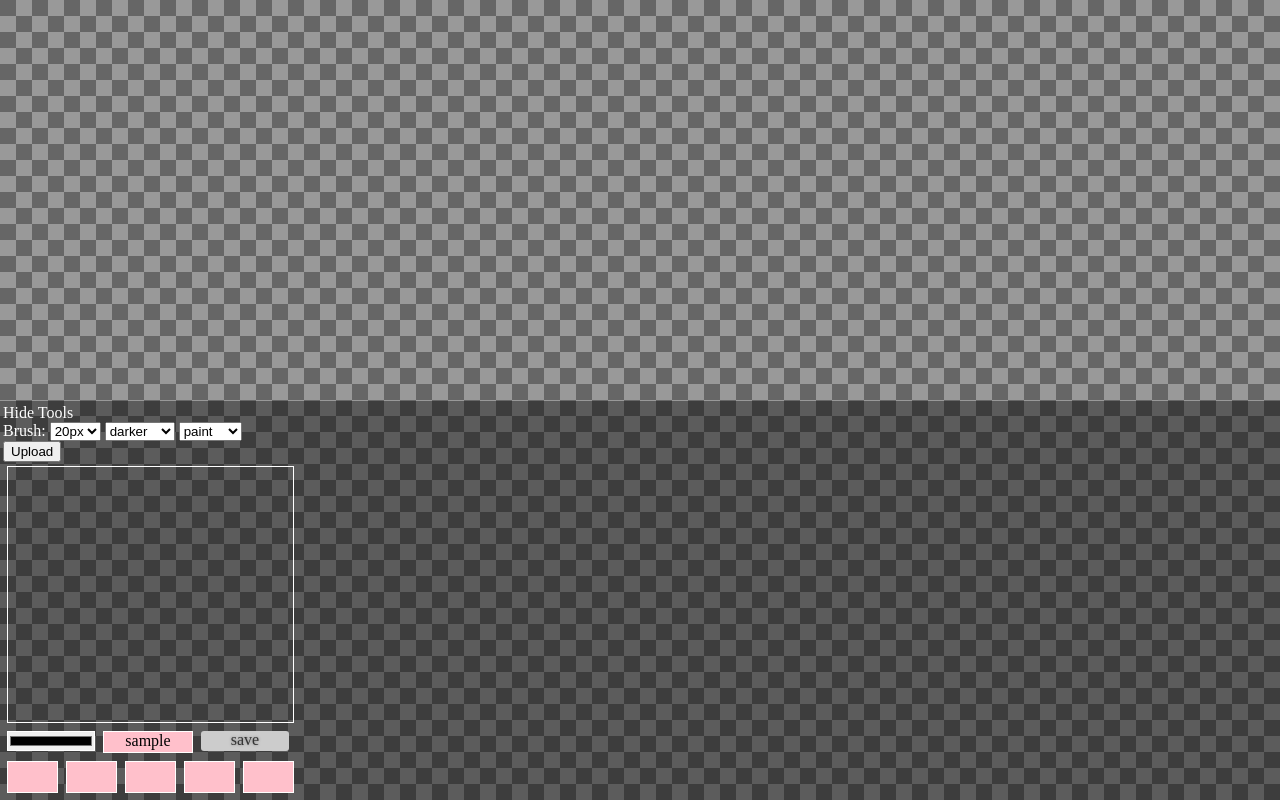
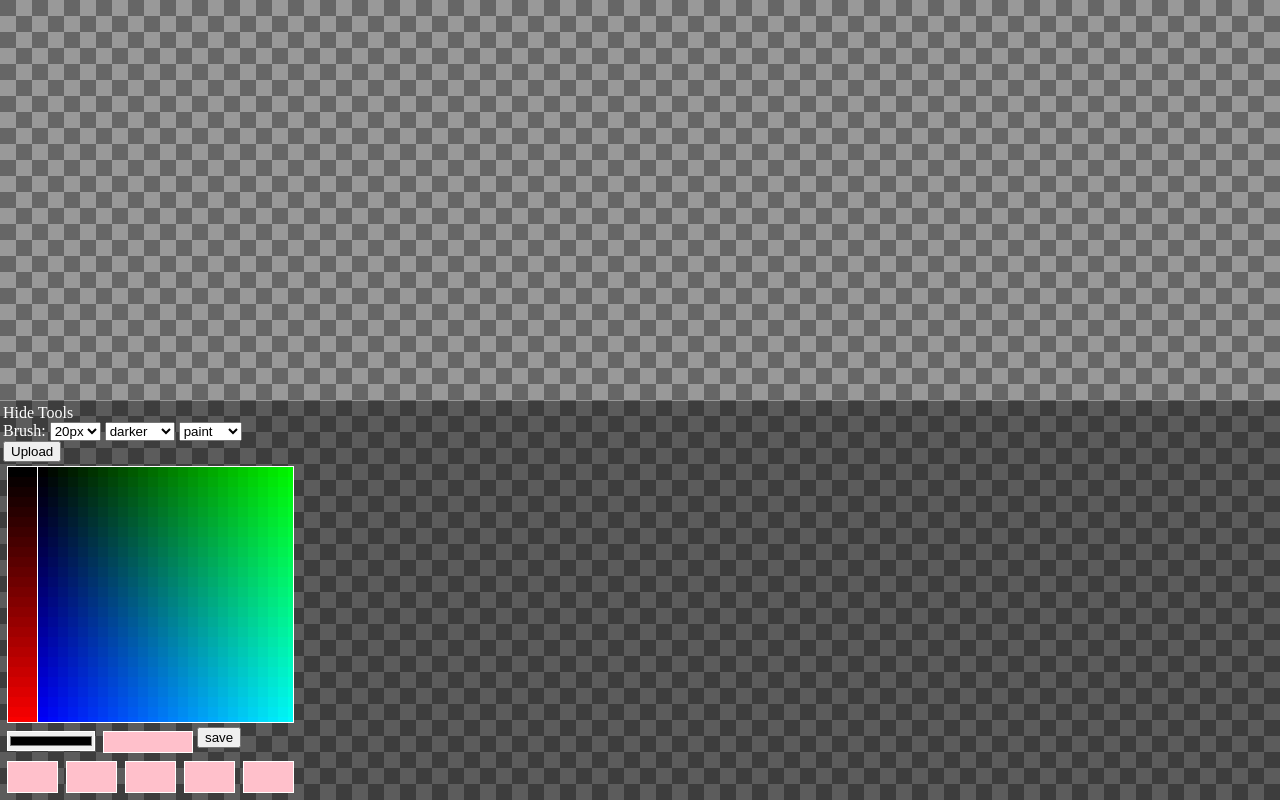
Before and after one commit to gerardpaapu/Painter, a plain HTML site: page index.html in a window 1280 px wide. Both pictures are taken after a click on the link "Show Tools". Drawn offline with Linux system fonts and the light colour scheme.

Commit message:
massive changes

```diff
--- a/colorpicker.js
+++ b/colorpicker.js
@@ -1,25 +1,31 @@
-var ColorPicker;
-
-ColorPicker  = function (options){
-    options = options || {};
-    this.width = options.width;
-    this.height = options.height;
+var ColorPicker = function (options){
+    $.extend(this, options);
+    this.palette = $.array(this.palette);
     this.createElements();
     this.setupEvents();
-    this.x = this.y = this.z = 0;
 };
 ColorPicker.prototype = {
-    'createElements': function (){
-        this.container = $.element('div', {'class': colorpicker});
-        this.zPicker = $.element('canvas', {width: 20, height: 255});
-        this.xyPicker = $.element('canvas', {width: 255, height: 255});
+    x: 0, y: 0, z: 0,
+
+    zPickerWidth: 29,
+
+    // size sets the height of the zPicker and the height and width of the xyPicker
+    size: 255,
+
+    // draws the picking regions in increments of `step` (to save performance)
+    step: 10,
+
+    palette: ["#000000", "#0000FF","#00FF00","#FF0000", "#FFFF00"],
+
+    createElements: function (){
+        this.container = $.element('div', {'class': "colorpicker"});
+        this.zPicker = $.element('canvas', {width: this.zPickerWidth, height: this.size});
+        this.xyPicker = $.element('canvas', {width: this.size, height: this.size});
         this.input = $.element('input', {type: "color", value: "#000000"});
         this.sample = $.element('div', {'class': "sample"});
         this.saveButton = $.element('input', {type: "button", value: 'save'});
         this.paletteSwatches = this.palette.map(function (color){
-            var item = $.element("li", {'class': "swatch"});
-            $.inject(item, list);
-            return item;
+            return $.element("li", {'class': "swatch"});
         });
 
         var list = $.element('ul', {'class': "palette"});
@@ -35,18 +41,92 @@ ColorPicker.prototype = {
         this.drawZPicker();
     },
 
+    setupEvents: function (){
+        var picker = this;
+
+        $.gesture({
+            element: this.zPicker,
+
+            move: function (event, point){
+                event.preventDefault();
+                picker.z = point.y;
+                picker.drawXYPicker();
+            }
+        });
+
+        $.gesture({
+            element: this.xyPicker,
+
+            move: function (event, point){
+                event.preventDefault();
+                picker.x = point.x;
+                picker.y = point.y;
+                picker.updateSample();
+            },
+
+            end: function (event, point){
+                picker.setInputValue();
+                picker.fireChange();
+            }
+        });
+    },
+
+    updateSample: function (){
+        this.sample.setAttribute('style', "background: " + this.color(this.x, this.y, this.z));
+    },
+
+    setInputValue: function (){
+       this.input.setAttribute('value', this.getHexValue());
+    },
+
+    getHexValue: function (){
+        function pad(str, padding, length){
+            var i = length - str.length;
+            while (i--){
+                str = padding + str;
+            }
+            return str;
+        }
+
+        function limit(n, min, max){
+            return Math.max(Math.min(n, max), min);
+        }
+
+        function hexComponent(n){
+            n = ~~limit(n, 0, 255);
+            return pad(n.toString(16), '0', 2).toUpperCase();
+        }
+
+        var scale = 255 / this.size,
+            components = [
+                hexComponent(this.z),
+                hexComponent(this.x),
+                hexComponent(this.y)
+            ];
+
+        return "#" + components.join('');
+    },
+
     drawZPicker: function (){
-        var ctx = this.zPicker.getContext('2d');
-        var step = this.step, size = this.size, x, y, z;
+        var ctx = this.zPicker.getContext('2d'),
+            width = this.zPickerWidth,
+            step = this.step,
+            size = this.size,
+            x, y, z;
+
         for (x = y = z = 0; z < size; z += step){
-            ctx.fillStyle = this.color(0, 0, z);
+            ctx.fillStyle = this.color(x, y, z);
             ctx.fillRect(0, z, width, z + step);
         }
     },
 
     drawXYPicker: function (){
-        var ctx = this.xyPicker.getContext('2d');
-        var step = this.step, size = this.size, z = this.z, x, y;
+        var ctx = this.xyPicker.getContext('2d'),
+            step = this.step,
+            size = this.size,
+            z = this.z,
+            x, y;
+
         for (x = 0; x < size; x += step){
             for (y = 0; y < size; y += step){
                 ctx.fillStyle = this.color(x, y, z);
@@ -56,12 +136,12 @@ ColorPicker.prototype = {
     },
 
     color: function (x, y, z){
-        var scale = 255/this.size;
-        var components = [
-            ~~(scale * x),
-            ~~(scale*y),
-            ~~(scale*z)
-        ];
+        var scale = 255 / this.size,
+            components = [
+                ~~(scale * z),
+                ~~(scale * x),
+                ~~(scale * y)
+            ];
 
         return 'rgb(' + components.join(', ') + ')';
     },
--- a/index.html
+++ b/index.html
@@ -47,19 +47,6 @@
                     <div id="FileControls">
                         <input type="button" id="Upload" value="Upload" />
                     </div>
-
-                    <div id="ColorPicker">
-                        <div class="canvasWrapper">
-                            <canvas class="pickRed" width="30" height="255"></canvas>
-                            <canvas class="pickGreenBlue" width="255" height="255"></canvas>
-                        </div>
-                        <input type="color" id="RGBValue" value="#000000">
-                        <div class="sample">sample</div>
-                        <a href="#save" class="saveToPalette button">save</a>
-                        <ul class="palette">
-                            <li>1</li> <li>2</li> <li>3</li> <li>4</li> <li>5</li>
-                        </ul>
-                    </div>
                 </div>
             </div>
 
--- a/lib.js
+++ b/lib.js
@@ -36,7 +36,9 @@ var $ = (function (){
     $.array = function (ls){
         if (typeof(ls.item) === "function" && typeof(ls.length) === "number") {
             var out = [], len = ls.length, i = 0;
-            for (; i < ls.length; i++) out.push(ls.item(i));
+            for (; i < len; i++){
+                out.push(ls.item(i));
+            }
             return out;
         }
 
@@ -47,10 +49,13 @@ var $ = (function (){
         var wrapper = $.globals.wrapper;
 
         function resize(){
-            if (wrapper) wrapper.setAttribute('style',
-                'width: ' + window.innerWidth + 'px; ' +
-                'height: ' + window.innerHeight +'px;'
+            if (wrapper){
+                wrapper.setAttribute(
+                    'style',
+                    ('width: ' + window.innerWidth + 'px; ' +
+                     'height: ' + window.innerHeight +'px;')
                 );
+            }
         }
 
         resize();
@@ -63,8 +68,10 @@ var $ = (function (){
     };
 
     $.element = function (name, attr){
-        var el = document.createElement(name), value;
-        for (var key in attr) if (attr.hasOwnProperty(key)) {
+        var el = document.createElement(name), key, value;
+
+        for (key in attr) {
+            if (attr.hasOwnProperty(key)) {
                 value = attr[key];
                 if (key === 'html') {
                     el.innerHTML = value;
@@ -72,17 +79,42 @@ var $ = (function (){
                     el.setAttribute(key, value);
                 }
             }
+        }
 
         return el;
+    };
+
+    $.sendPost = function (options){
+        function callback(){
+            var complete = options.onComplete,
+            success = options.onSuccess,
+            fail = options.onFail;
+
+            if (req.readyState == 4) {
+                if (complete) {
+                    complete.call(req);
                 }
 
-    $.sendPost = function (options){
-        var req = new XMLHttpRequest,
+                if (req.status == 200) {
+                    if (success) {
+                        success.call(req);
+                    }
+                } else {
+                    if (fail) {
+                        fail.call(req);
+                    }
+                }
+            }
+        }
+
+        var req = new XMLHttpRequest(),
             data = options.data || {},
             parameters = [];
 
-        for (var key in data) if (data.hasOwnProperty(key)){
+        for (var key in data){
+            if (data.hasOwnProperty(key)){
                 parameters.push(key + "=" + encodeURIComponent(data[key]));
+            }
         }
 
         parameters = parameters.join("&");
@@ -91,24 +123,7 @@ var $ = (function (){
         req.open("POST", options.url, true);
         req.setRequestHeader("Content-type", "application/x-www-form-urlencoded");
         req.send(parameters);
-
-        function callback(){
-            var complete = options.onComplete,
-                success = options.onSuccess,
-                fail = options.onFail;
-
-            if (req.readyState == 4) {
-                if (complete) complete.call(req);
-
-                if (req.status == 200) {
-                    if (success) success.call(req);
-                } else {
-                    if (fail) fail.call(req);
-                }
-            }
-        }
-    }
-
+    };
 
     $.getPoint = function (event, element){
         var offset = $.getClientPosition(element);
@@ -126,11 +141,9 @@ var $ = (function (){
                 y: event.clientY - offset.y
             };
         }
-    }
+    };
 
     $.getClientPosition = function (element){
-        return getPosition(element);
-
         function getPosition(element){
             var offset = {x: element.offsetLeft, y: element.offsetTop};
 
@@ -144,6 +157,8 @@ var $ = (function (){
                 'y': pointA.y + pointB.y
             };
         }
+
+        return getPosition(element);
     };
 
     $.inject = function (child, parentNode){
@@ -155,13 +170,24 @@ var $ = (function (){
     };
 
     $.adopt = function (parent, children){
-        for (var i=0; i<children.length; i++) parent.appendChild(children[i]);
+        for (var i=0; i<children.length; i++){
+            parent.appendChild(children[i]);
+        }
     };
 
     $.clone = function (obj){
-        var f = function(){};
-        f.prototype = obj;
-        return new f;
+        var F = function(){};
+        F.prototype = obj;
+        return new F();
+    };
+
+    $.extend = function (destination, source){
+        var hasOwn = Object.prototype.hasOwnProperty, key;
+        for (key in source) {
+            if (hasOwn.call(source, key)){
+                destination[key] = source[key];
+            }
+        }
     };
 
     $.globals.isTouchDevice = (function (){
--- a/styles.css
+++ b/styles.css
@@ -43,26 +43,30 @@ html, body {
 }
 
 
-#ColorPicker {
+.colorpicker {
     width: 295px;
     padding: 0;
     margin: 0 auto;
     float: left;
 }
 
-#ColorPicker .canvasWrapper {
+.colorpicker .canvasWrapper {
     margin: 4px;
     border: solid 1px white;
 }
 
-#ColorPicker canvas {
+.colorpicker canvas {
     float: left;
 }
 
-#ColorPicker input[type=color] { clear: left; }
+.colorpicker canvas:first-child {
+    border-right: solid 1px white;
+}
 
-#ColorPicker input[type=color],
-#ColorPicker .sample,
+.colorpicker input[type=color] { clear: left; }
+
+.colorpicker input[type=color],
+.colorpicker .sample,
 .saveToPalette {
     display: block;
     float: left;
@@ -76,19 +80,19 @@ html, body {
     text-align: center;
 }
 
-#ColorPicker .sample {
+.colorpicker .sample {
     background: pink;
     text-align: center;
 }
 
-#ColorPicker ul.palette {
+.colorpicker ul.palette {
     display: block;
     clear: both;
     list-style: none;
     padding: 0; margin: 0;
 }
 
-#ColorPicker ul.palette li {
+.colorpicker ul.palette li {
     display: block;
     width: 49px;
     height: 30px;
@@ -101,9 +105,9 @@ html, body {
 }
 
 #Controls:after,
-#ColorPicker:after,
-#ColorPicker .canvasWrapper:after,
-#ColorPicker ul.palette:after {
+.colorpicker:after,
+.colorpicker .canvasWrapper:after,
+.colorpicker ul.palette:after {
     content: ".";
     clear: both;
     visibility: hidden;
--- a/ui.js
+++ b/ui.js
@@ -53,8 +53,12 @@
         this.painter.updateBrush(opt);
     };
 
+    var colorPicker = new ColorPicker();
+    $("#Controls").appendChild(colorPicker.container);
+
     var ui = ipaint.ui = {
-        colorpicker: new BrushControl("#ColorPicker input[type=color]", 'hex'),
+        colorPicker: colorPicker,
+        colorPickerInput: new BrushControl(colorPicker.input, 'hex'),
         opacity: new BrushControl("#Opacity", 'opacity'),
         mode: new BrushControl("#Mode", 'mode'),
         size: new BrushControl("#BrushSize", 'size'),
```
Lines whose indentation alone changed are shown as unchanged.
